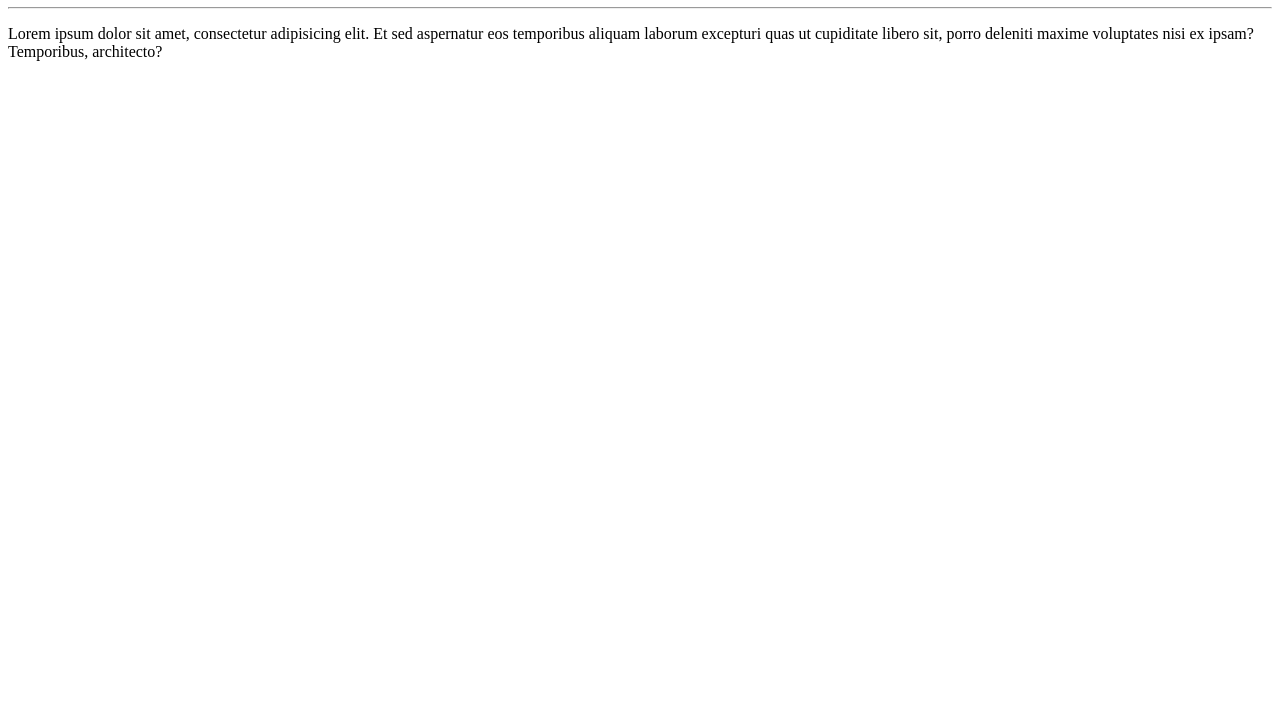
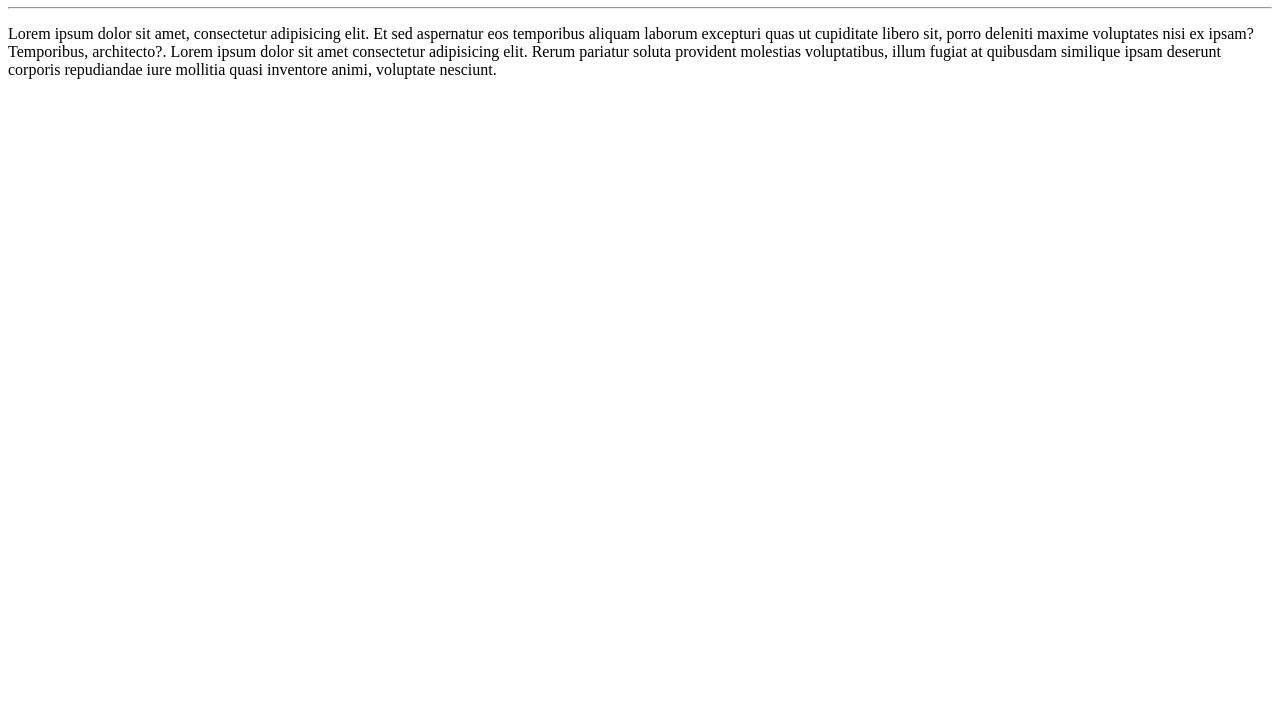
Before and after one commit to luanagallotti/Ola-Mundo, a plain HTML site: page site-exemplo/index.html in a window 1280 px wide. Shown: the part 73-800 px from the top of the page. Drawn offline with Linux system fonts and the light colour scheme.

Commit message:
adicionei um paragrafo

```diff
--- a/site-exemplo/index.html
+++ b/site-exemplo/index.html
@@ -13,6 +13,9 @@
         consectetur adipisicing elit.
         Et sed aspernatur eos temporibus aliquam laborum excepturi
         quas ut cupiditate libero sit, porro deleniti maxime voluptates nisi ex ipsam?
-        Temporibus, architecto?</p>
+        Temporibus, architecto?. Lorem ipsum dolor sit amet consectetur adipisicing elit.
+        Rerum pariatur soluta provident molestias voluptatibus,
+        illum fugiat at quibusdam similique ipsam deserunt corporis
+        repudiandae iure mollitia quasi inventore animi, voluptate nesciunt.</p>
 </body>
 </html>
```
